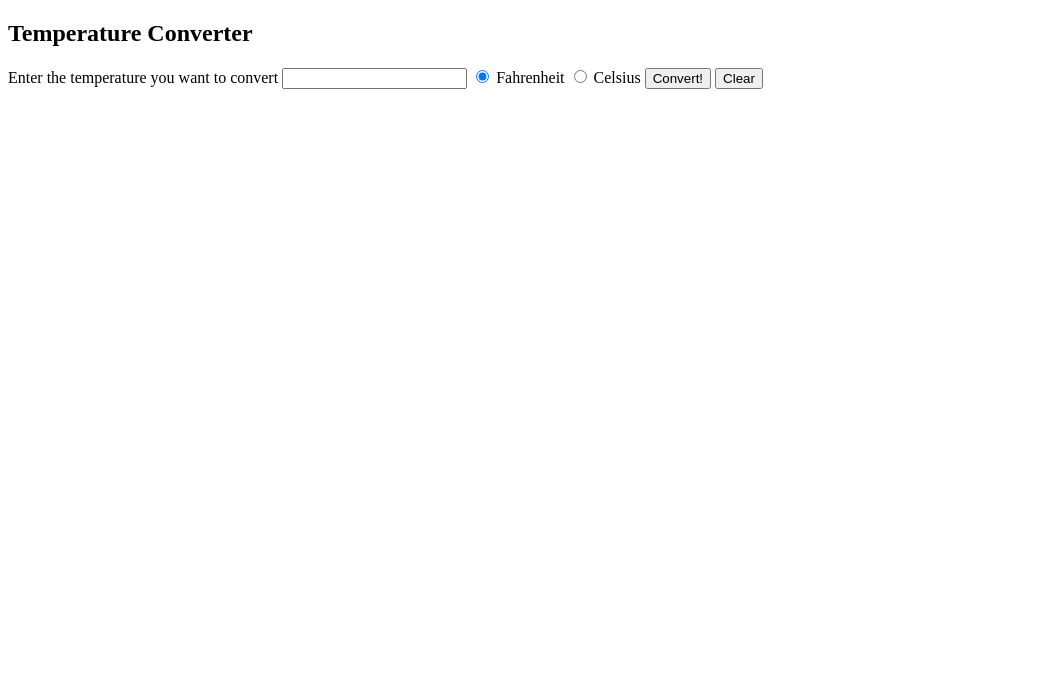
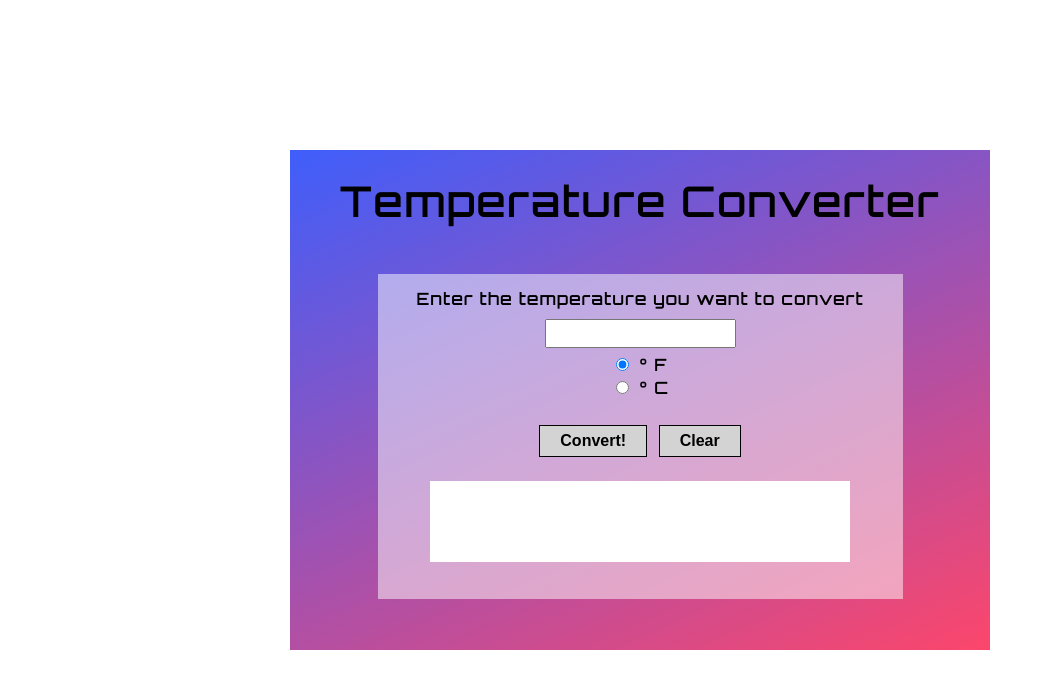
Before and after one commit to pcbennett108/week-3, a plain HTML site: page temp-convert/index.html in a window 1280 px wide. Shown: the whole page, without its empty margins (0-1045 px from the left). Drawn offline with Linux system fonts and the light colour scheme.

Commit message:
added CSS

```diff
--- a/temp-convert/index.html
+++ b/temp-convert/index.html
@@ -6,24 +6,35 @@
     <meta name="viewport" content="width=device-width, initial-scale=1.0" />
     <title>Temp Converter</title>
     <link rel="stylesheet" href="style.css" />
-    <script src="script.js"></script>
+    <link
+      rel="stylesheet"
+      href="https://fonts.googleapis.com/css?family=Orbitron"
+    />
   </head>
   <body>
     <div class="container">
-      <h2>Temperature Converter</h2>
-      <div>
+      <h1>Temperature Converter</h1>
+      <div class="form">
         <label for="tempIn">Enter the temperature you want to convert</label>
         <input type="number" id="tempIn" name="tempIn" />
+        <div>
           <input type="radio" checked id="degf" name="units" value="degf" />
-        <label for="degf">Fahrenheit</label>
+          <label for="degf"> &deg F</label><br />
           <input type="radio" id="degc" name="units" value="degc" />
-        <label for="degf">Celsius</label>
+          <label for="degf">&deg C</label>
+        </div>
+        <div>
+          <br />
+          <!-- Better to use "button" element instead if "input"? -->
           <input type="button" onclick="tempConvert()" value="Convert!" />
           <input type="button" onclick="clearForm()" value="Clear" />
         </div>
+
         <div id="output">
-        <h1 id="h1out"></h1>
+          <h2 id="h1out"></h2>
         </div>
       </div>
+    </div>
+    <script src="script.js"></script>
   </body>
 </html>
--- a/temp-convert/style.css
+++ b/temp-convert/style.css
@@ -0,0 +1,63 @@
+body {
+  font-family: "Orbitron", sans-serif;
+  letter-spacing: 0.2rem;
+}
+h1 {
+  font-size: 2.5rem;
+  font-weight: 900;
+}
+
+.container {
+  background: rgb(63, 94, 251);
+  background: linear-gradient(
+    156deg,
+    rgba(63, 94, 251, 1) 0%,
+    rgba(252, 70, 107, 1) 100%
+  );
+  display: flex;
+  flex-direction: column;
+  align-items: center;
+  height: 500px;
+  max-width: 700px;
+  width: 70%;
+  margin: 150px auto;
+}
+.form {
+  display: flex;
+  flex-direction: column;
+  align-items: center;
+  height: 65%;
+  width: 75%;
+  background-color: rgba(255, 255, 255, 0.5);
+  margin: 20px auto;
+}
+#output {
+  display: flex;
+  align-items: center;
+  width: 80%;
+  height: 25%;
+  background-color: hsl(0, 100%, 100%);
+  margin: 20px auto 5px;
+}
+#h1out {
+  padding: 0 15px;
+}
+label {
+  margin-top: 5px;
+  padding: 10px 0;
+  font-size: 1rem;
+  font-weight: 700;
+  letter-spacing: 0.1rem;
+}
+input {
+  padding: 5px 5px;
+  margin-bottom: 7px;
+}
+input[type="button"] {
+  background-color: lightgray;
+  font-weight: bold;
+  font-size: 1rem;
+  margin: 4px 2px;
+  padding: 6px 20px;
+  border: 1px solid black;
+}
```
Lines whose indentation alone changed are shown as unchanged.
